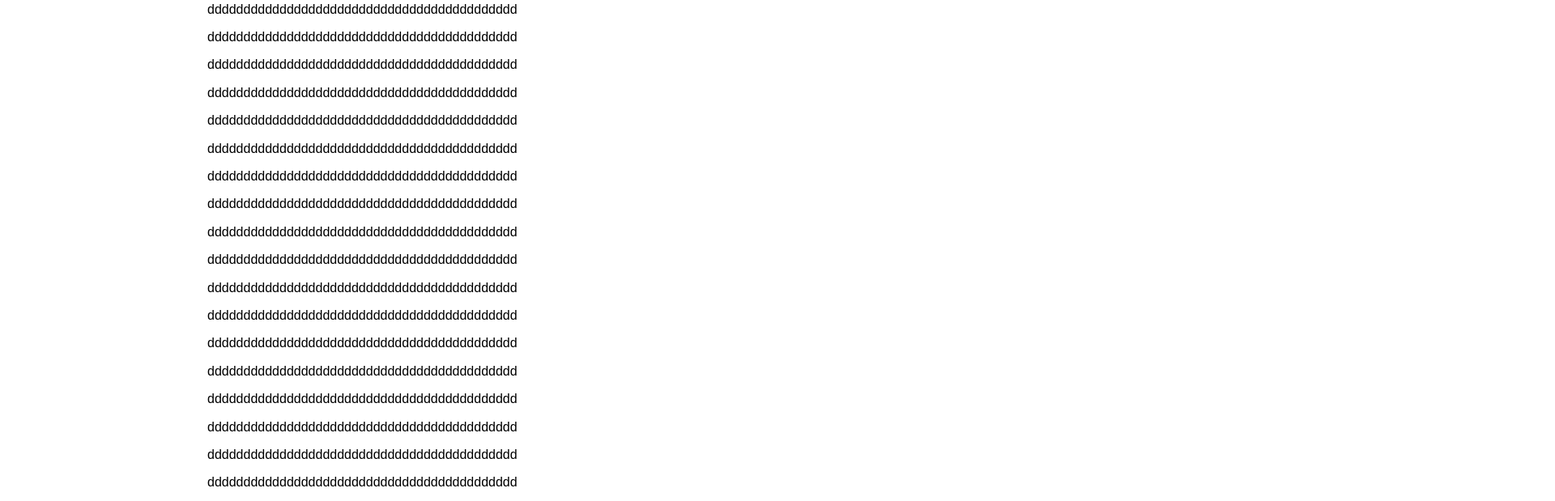
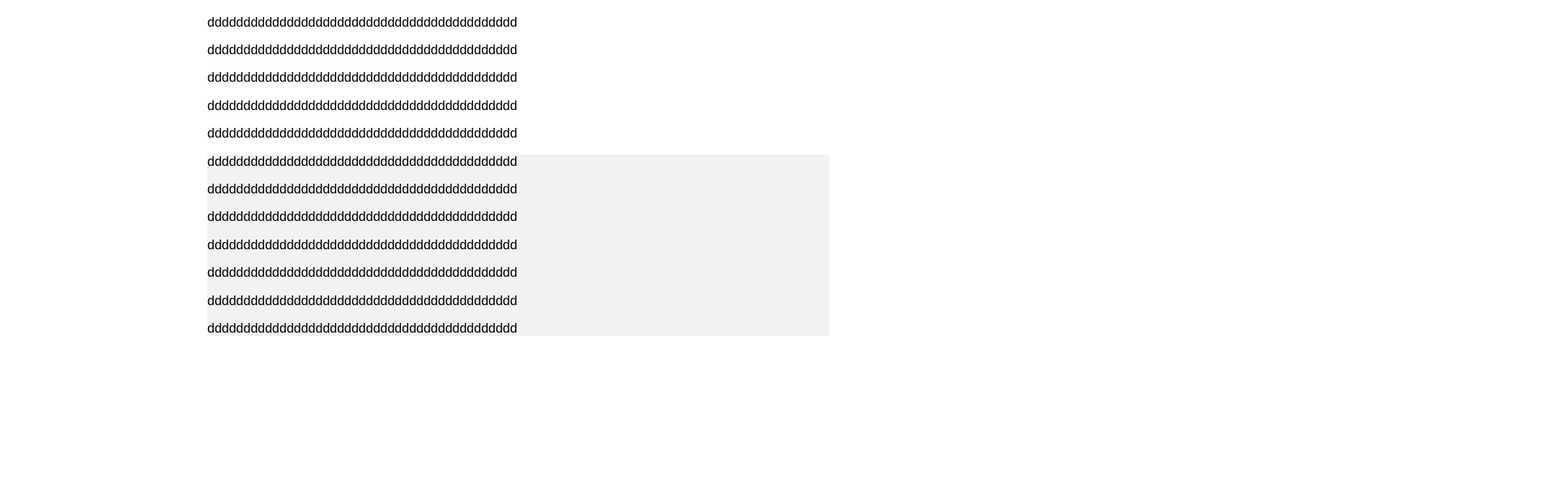
Before and after one commit to Andrew-Sparrow/plarson-test, a website: page source/index.html in a window 1280 px wide. Shown: the part 1217-1836 px from the top of the page at 81% size, 1920 px wide, since content can reach past the window. After the commit the page ends 1648 px from the top, so only its background shows below. Drawn offline with Linux system fonts and the light colour scheme; a web font is replaced by a local one.

Commit message:
task was solved wit main block

```diff
--- a/source/index.html
+++ b/source/index.html
@@ -12,9 +12,54 @@
 <body>
   <div class="container">
     <header class="header">
+      <p>eeeeeeeeeeeeeeeeeeeeeeeeeeeeeeeeeeeeeeeeeeeeeeeeeeeeeeee</p>
+      <p>eeeeeeeeeeeeeeeeeeeeeeeeeeeeeeeeeeeeeeeeeeeeeeeeeeeeeeee</p>
+      <p>eeeeeeeeeeeeeeeeeeeeeeeeeeeeeeeeeeeeeeeeeeeeeeeeeeeeeeee</p>
+      <p>eeeeeeeeeeeeeeeeeeeeeeeeeeeeeeeeeeeeeeeeeeeeeeeeeeeeeeee</p>
+      <p>eeeeeeeeeeeeeeeeeeeeeeeeeeeeeeeeeeeeeeeeeeeeeeeeeeeeeeee</p>
+      <p>eeeeeeeeeeeeeeeeeeeeeeeeeeeeeeeeeeeeeeeeeeeeeeeeeeeeeeee</p>
     </header>
     <main class="main">
-      <aside class="participants-container">
+              <p>ddddddddddddddddddddddddddddddddddddddddddd</p>
+              <p>ddddddddddddddddddddddddddddddddddddddddddd</p>
+              <p>ddddddddddddddddddddddddddddddddddddddddddd</p>
+              <p>ddddddddddddddddddddddddddddddddddddddddddd</p>
+              <p>ddddddddddddddddddddddddddddddddddddddddddd</p>
+              <p>ddddddddddddddddddddddddddddddddddddddddddd</p>
+              <p>ddddddddddddddddddddddddddddddddddddddddddd</p>
+              <p>ddddddddddddddddddddddddddddddddddddddddddd</p>
+              <p>ddddddddddddddddddddddddddddddddddddddddddd</p>
+              <p>ddddddddddddddddddddddddddddddddddddddddddd</p>
+              <p>ddddddddddddddddddddddddddddddddddddddddddd</p>
+              <p>ddddddddddddddddddddddddddddddddddddddddddd</p>
+              <p>ddddddddddddddddddddddddddddddddddddddddddd</p>
+              <p>ddddddddddddddddddddddddddddddddddddddddddd</p>
+              <p>ddddddddddddddddddddddddddddddddddddddddddd</p>
+              <p>ddddddddddddddddddddddddddddddddddddddddddd</p>
+              <p>ddddddddddddddddddddddddddddddddddddddddddd</p>
+              <p>ddddddddddddddddddddddddddddddddddddddddddd</p>
+              <p>ddddddddddddddddddddddddddddddddddddddddddd</p>
+              <p>ddddddddddddddddddddddddddddddddddddddddddd</p>
+              <p>ddddddddddddddddddddddddddddddddddddddddddd</p>
+              <p>ddddddddddddddddddddddddddddddddddddddddddd</p>
+              <p>ddddddddddddddddddddddddddddd dddddddddddddd</p>
+              <p>ddddddddddddddddddddddddddddddddddddddddddd</p>
+              <p>ddddddddddddddddddddddddddddddddddddddddddd</p>
+              <p>ddddddddddddddddd dddddddddddddddddddddddddd</p>
+              <p>ddddddddddddddddddddddddddddddddddddddddddd</p>
+              <p>ddddddddddddddddddddddddddddddddddddddddddd</p>
+              <p>ddddddddddddddddddddddddddddddddddddddddddd</p>
+              <p>ddddddddddddddddddddddddddddddddddddddddddd</p>
+              <p>ddddddddddddddddddddddddddddddddddddddddddd</p>
+              <p>dddddddddddddddddddd ddddddddddddddddddddddd</p>
+              <p>ddddddddddddddddddddddddddddddddddddddddddd</p>
+              <p>ddddddddddddddddddddddddddddddddddddddddddd</p>
+              <p>ddddddddddddddddddddddddddddddddddddddddddd</p>
+              <p>ddddddddddddddddddddddddddddddddddddddddddd</p>
+              <p>ddddddddddddddddddddddddddddddddddddddddddd</p>
+              <p>ddddddddddddddddddddddddddddddddddddddddddd</p>
+              <p>ddddddddddddddddddddddddddddddddddddddddddd</p>
+      <!-- <aside class="participants-container">
         <p>ddddddddddddddddddddddddddddddddddddddddddd</p>
         <p>ddddddddddddddddddddddddddddddddddddddddddd</p>
         <p>ddddddddddddddddddddddddddddddddddddddddddd</p>
@@ -99,9 +144,17 @@
         <p>ddddddddddddddddddddddddddddddddddddddddddd</p>
         <p>ddddddddddddddddddddddddddddddddddddddddddd</p>
         <p>ddddddddddddddddddddddddddddddddddddddddddd</p>
-      </section>
+      </section> -->
     </main>
     <footer class="footer">
+              <p>ddddddddddddddddddddddddddddddddddddddddddd</p>
+              <p>ddddddddddddddddddddddddddddddddddddddddddd</p>
+              <p>ddddddddddddddddddddddddddddddddddddddddddd</p>
+              <p>ddddddddddddddddddddddddddddddddddddddddddd</p>
+              <p>ddddddddddddddddddddddddddddddddddddddddddd</p>
+              <p>ddddddddddddddddddddddddddddddddddddddddddd</p>
+              <p>ddddddddddddddddddddddddddddddddddddddddddd</p>
+
     </footer>
   </div>
 </body>
--- a/source/less/blocks/container.less
+++ b/source/less/blocks/container.less
@@ -1,3 +1,5 @@
 .container {
   height: 100vh;
+  display: flex;
+  flex-direction: column;
 }
--- a/source/less/blocks/footer.less
+++ b/source/less/blocks/footer.less
@@ -1,5 +1,8 @@
 .footer {
-  height: 100px;
+  min-height: 100px;
   border: 3px solid #029b02;
   box-sizing: border-box;
+  flex-grow: 1;
+  flex-shrink: 1;
+  flex-basis: auto;
 }
--- a/source/less/blocks/header.less
+++ b/source/less/blocks/header.less
@@ -1,5 +1,8 @@
 .header {
   box-sizing: border-box;
   border: 3px solid #ac0202;
-  height: 50px;
+  min-height: 50px;
+  flex-grow: 1;
+  flex-shrink: 1;
+  flex-basis: auto;
 }
--- a/source/less/blocks/main.less
+++ b/source/less/blocks/main.less
@@ -1,3 +1,12 @@
 .main {
-  display: flex;
+  // display: flex;
+  // min-height: calc(100vh - (50px + 100px));
+  box-sizing: border-box;
+  border: 3px solid #0054d1;
+  background-color: rgba(127, 255, 212, 0.322);
+  flex-grow: 0;
+  flex-shrink: 10;
+  flex-basis: auto;
+  line-break: anywhere;
+  overflow-y: auto;
 }
--- a/source/less/blocks/messages-container.less
+++ b/source/less/blocks/messages-container.less
@@ -5,5 +5,5 @@
   flex-grow: 1;
   line-break: anywhere;
   overflow-y: auto;
-  height: calc(100vh - (50px + 100px));
+  // height: calc(100vh - (50px + 100px));
 }
--- a/source/less/blocks/participants-container.less
+++ b/source/less/blocks/participants-container.less
@@ -2,7 +2,7 @@
   box-sizing: border-box;
   width: 200px;
   border: 3px solid #ffa500;
-  height: calc(100vh - (50px + 100px));
+  // height: calc(100vh - (50px + 100px));
   line-break: anywhere;
   overflow-y: auto;
 }
```
